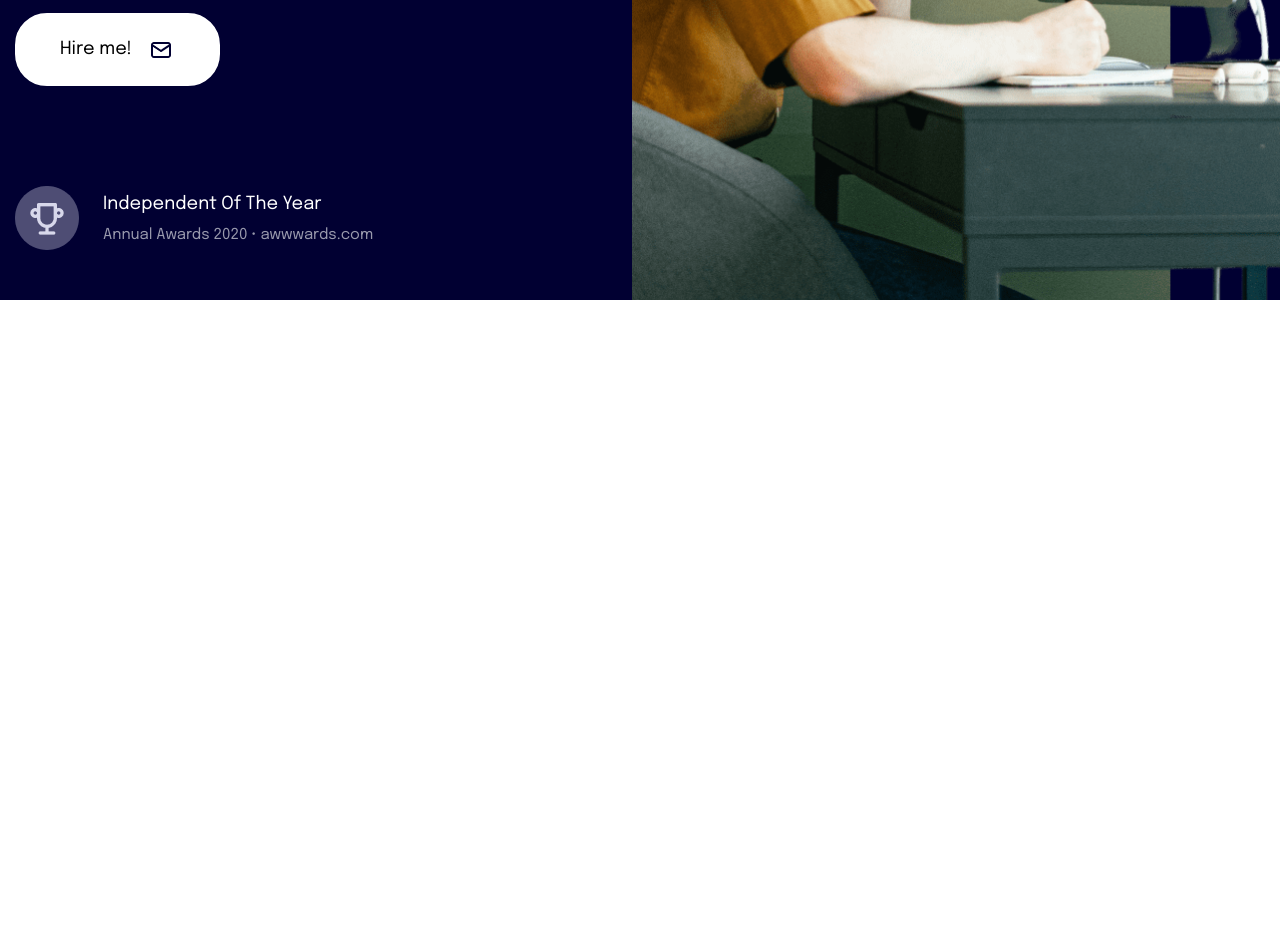
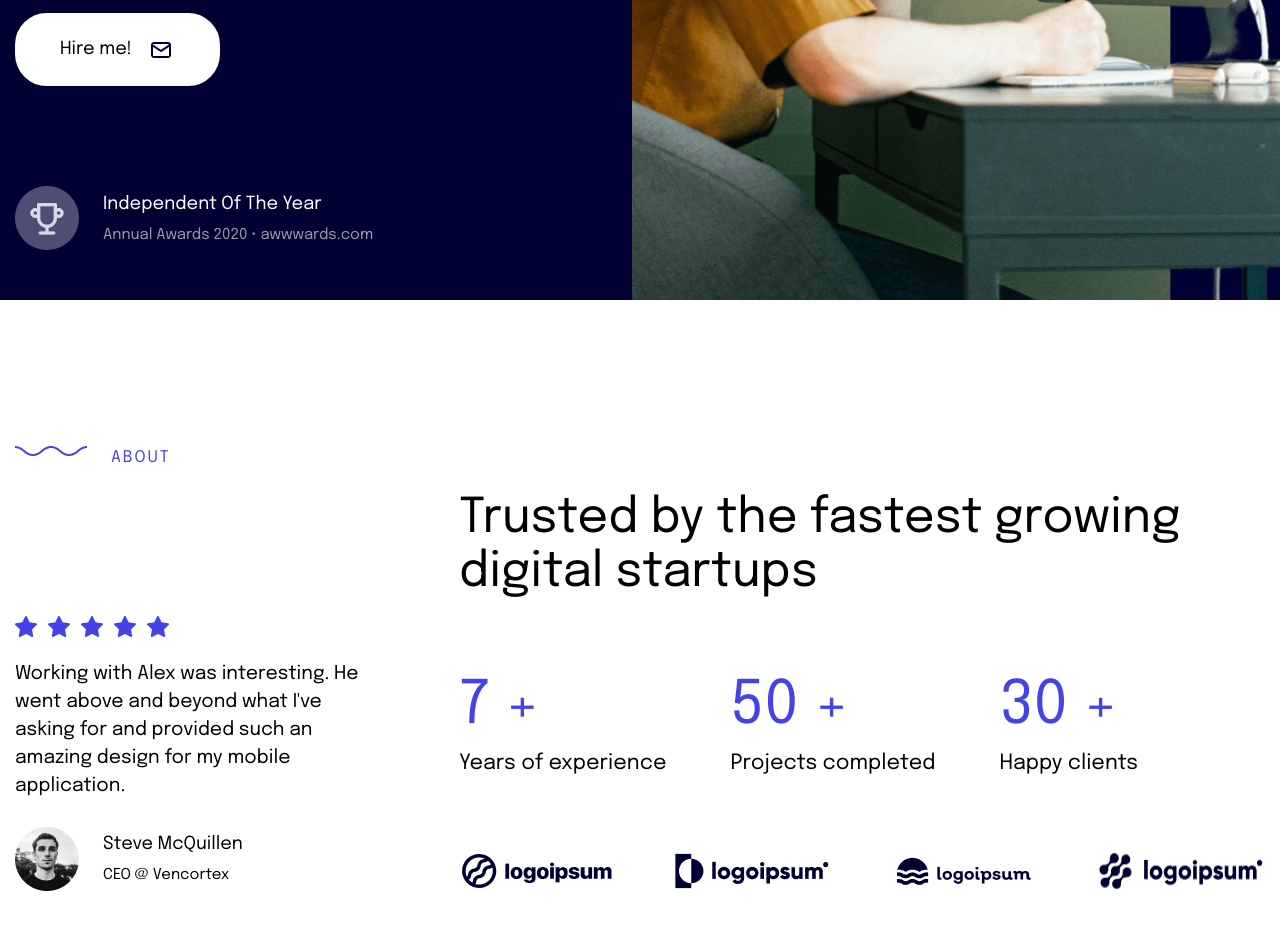
Before and after one commit to a1ekcP/Web.Folio, a plain HTML site: page index.html in a window 1280 px wide. Shown: the part 557-1486 px from the top of the page. Before the commit the page ends 857 px from the top, so only its background shows below. Drawn offline with Linux system fonts and the light colour scheme.

Commit message:
achievs section

```diff
--- a/index.html
+++ b/index.html
@@ -78,6 +78,78 @@
                 </div>
             </div>
         </section>
+        <section class="achievs">
+            <div class="__container">
+                <div class="achievs__title section__title">
+                    <img src="icon/about/title.png" alt="" class="section__title-img">
+                    <span class="section__title-title">about</span>
+                </div>
+                <div class="achievs__wrap">
+                    <div class="achievs__review rvw">
+                        <div class="rvw__stars">
+                            <img src="icon/about/star.png" alt="">
+                            <img src="icon/about/star.png" alt="">
+                            <img src="icon/about/star.png" alt="">
+                            <img src="icon/about/star.png" alt="">
+                            <img src="icon/about/star.png" alt="">
+                        </div>
+                        <p class="rvw__comment">
+                            Working with Alex was interesting. He went above and beyond what I've asking for and provided such an amazing design for my mobile application.
+                        </p>
+                        <div class="rvw__autor">
+                            <div class="rvw__img">
+                                <img src="icon/about/autor.jpg" alt="autor">
+                            </div>
+                            <div class="rvw__autor-desc">
+                                <p class="rvw__autor-name">
+                                    Steve McQuillen
+                                </p>
+                                <p class="rvw__post">
+                                    CEO @ Vencortex
+                                </p>
+                            </div>
+                        </div>
+                    </div>
+                    <div class="achievs__item achiev">
+                        <h3 class="achiev__title title__h3">
+                            Trusted by the fastest growing digital startups
+                        </h3>
+                        <div class="achiev__achievs">
+                            <div class="achiev__exp">
+                                <div class="achiev__num">
+                                    7 +
+                                </div>
+                                <p class="achiev__text">
+                                    Years of experience
+                                </p>
+                            </div>
+                            <div class="achiev__proj">
+                                <div class="achiev__num">
+                                    50 +
+                                </div>
+                                <p class="achiev__text">
+                                    Projects completed
+                                </p>
+                            </div>
+                            <div class="achiev__client">
+                                <div class="achiev__num">
+                                    30 +
+                                </div>
+                                <p class="achiev__text">
+                                    Happy clients
+                                </p>
+                            </div>
+                        </div>
+                        <div class="achiev__logos">
+                            <img src="icon/about/1.png" alt="LOGO" class="achiev__logos-item">
+                            <img src="icon/about/2.png" alt="LOGO" class="achiev__logos-item">
+                            <img src="icon/about/3.png" alt="LOGO" class="achiev__logos-item">
+                            <img src="icon/about/4.png" alt="LOGO" class="achiev__logos-item">
+                        </div>
+                    </div>
+                </div>
+            </div>
+        </section>
     </div>
 </body>
 </html>
--- a/style.css
+++ b/style.css
@@ -188,6 +188,7 @@ label.header__menu{
 
 /*------------MAIN----------------*/
 .main{
+    margin-bottom: 146px;
     position: relative;
     min-height: 100vh;
     background: url(img/main/main.png) no-repeat bottom right, #010032;;
@@ -288,3 +289,109 @@ a.main__btn::after{
         width: 100%;
     }
 }
+ /*------------MAIN----------------*/
+
+
+
+
+/*--------------ABOUT-------------*/
+.section__title{
+    margin-bottom: 22px;
+}
+.section__title-img{
+    margin-right: 20px;
+}
+.section__title-title{
+    line-height: 24px;
+    letter-spacing: 2px;
+    text-transform: uppercase;
+
+    color: #4543E8;
+}
+
+.achievs{
+    margin-bottom: 188px;
+}
+.achievs__wrap{
+    display: flex;
+    gap: 99px;
+}
+
+.achievs__review{
+    max-width: 390px;
+    display: flex;
+    flex-direction: column;
+    justify-content: flex-end;
+}
+.rvw__stars{
+    margin-bottom: 23px;
+}
+.rvw__stars>img:not(:last-child){
+    margin-right: 7px;
+}
+.rvw__comment{
+    font-size: 19px;
+    line-height: 28px;
+    color: #000000;
+
+    margin-bottom: 27px;
+}
+.rvw__autor{
+    display: flex;
+    align-items: center;
+    gap: 24px;
+}
+.rvw__img{
+    width: 64px;
+    height: 64px;
+    border-radius: 100%;
+}
+.rvw__img>img{
+    width: 100%;
+    height: auto;
+}
+
+.rvw__autor-desc{
+    font-size: 15px;
+    line-height: 24px;
+    color: #000000;
+}
+.rvw__autor-name{
+    font-size: 18px;
+
+    margin-bottom: 7px;
+}
+
+
+.title__h3{
+    font-size: 48px;
+    line-height: 54px;
+    color: #000000;
+}
+
+.achiev__title{
+    margin-bottom: 74px;
+}
+.achiev__achievs{
+    display: flex;
+    gap: 64px;
+
+    margin-bottom: 72px;
+}
+
+.achiev__num{
+    font-size: 60px;
+    line-height: 66px;
+    color: #4543E8;
+
+    margin-bottom: 8px;
+}
+.achiev__text{
+    font-size: 21px;
+    line-height: 31px;
+    color: #000000;
+}
+.achiev__logos{
+    display: flex;
+    gap: 58px;
+}
```
Also changed, not shown: icon/about/1.png (added), icon/about/2.png (added), icon/about/3.png (added), icon/about/4.png (added), icon/about/autor.jpg (added), icon/about/star.png (added), icon/about/title.png (added), icon/work/1.jpg (added), icon/work/2.jpg (added), icon/work/3.jpg (added), icon/work/4.jpg (added), icon/work/5.jpg (added), icon/work/arrow.png (added).
